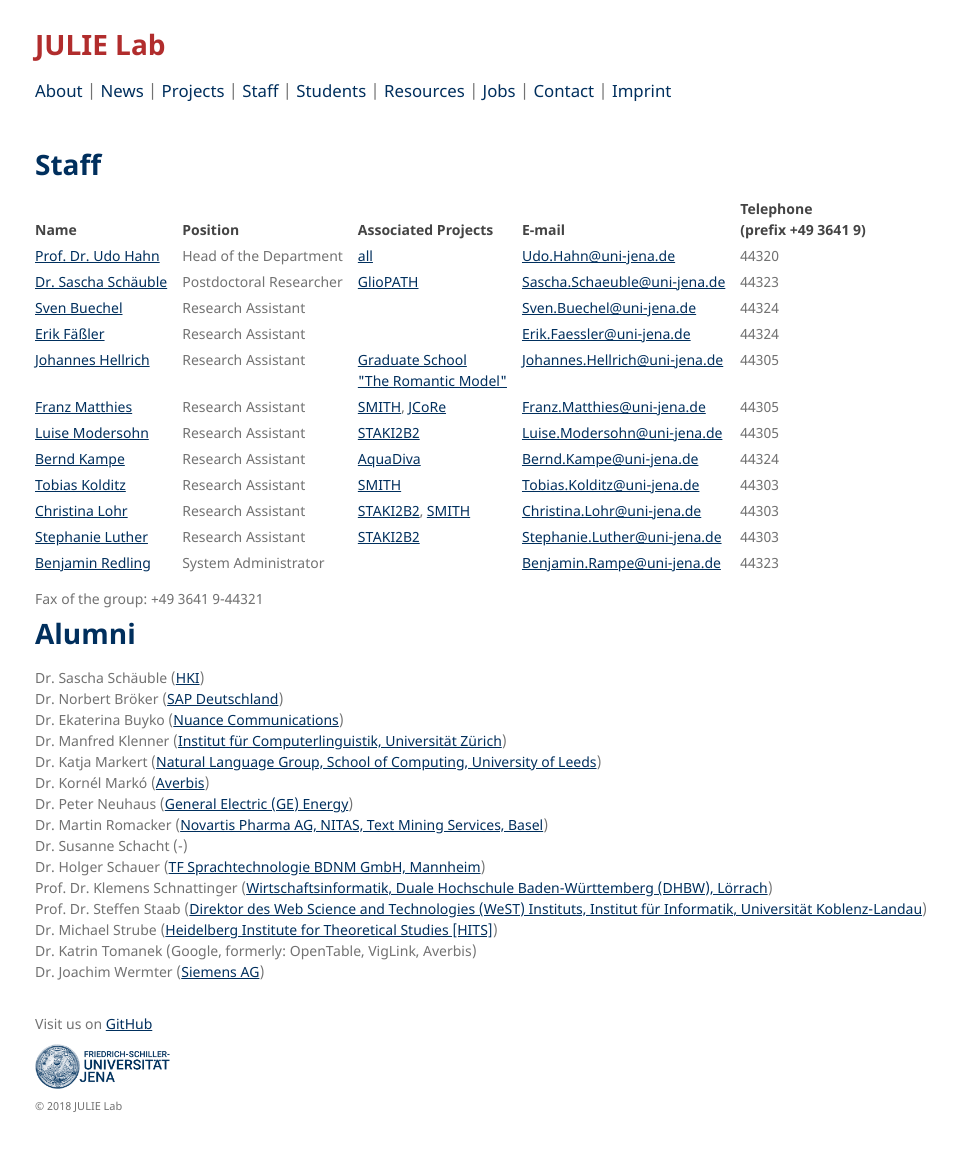
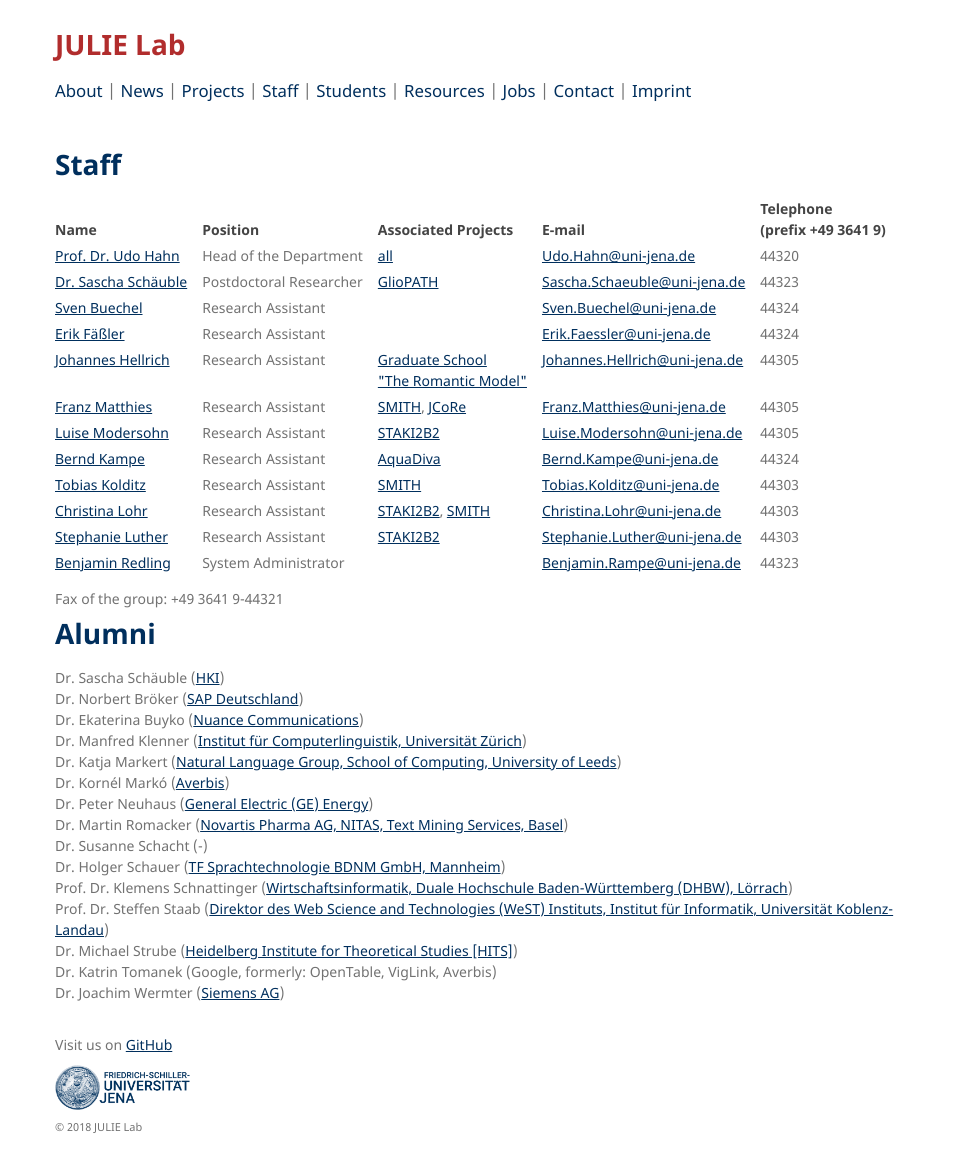
Before and after one commit to JULIELab/JULIELab.github.io, a Jekyll site: the page built from Staff.md, in a window 1280 px wide and 1166 px high. Shown: the whole window, without its empty margins (165-1122 px from the left). Built offline with Jekyll 4.4.1, drawn with Linux system fonts in a browser that asks for light colours; our own code applies the rules of GitHub Pages for plain Markdown files.

Commit message:
Update staff_tab.html

```diff
--- a/_layouts/staff_tab.html
+++ b/_layouts/staff_tab.html
@@ -24,7 +24,7 @@
     width: 100%;
   }
   .wrapper1 {
-    width:900px;
+    width:860px;
     margin:0 auto;
   }
   navi {
@@ -42,7 +42,7 @@
     position:static;
     float:middle;
     top:20px;
-    width:900px;
+    width:860px;
     padding-top:90px;
     padding-bottom:20px;
   }
```
